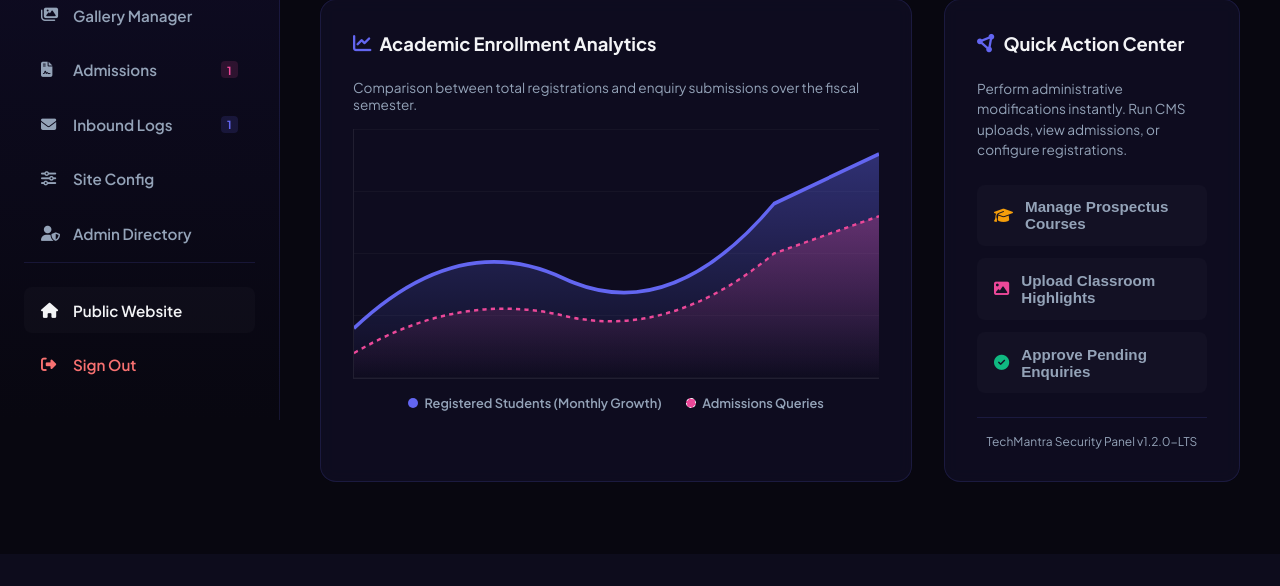
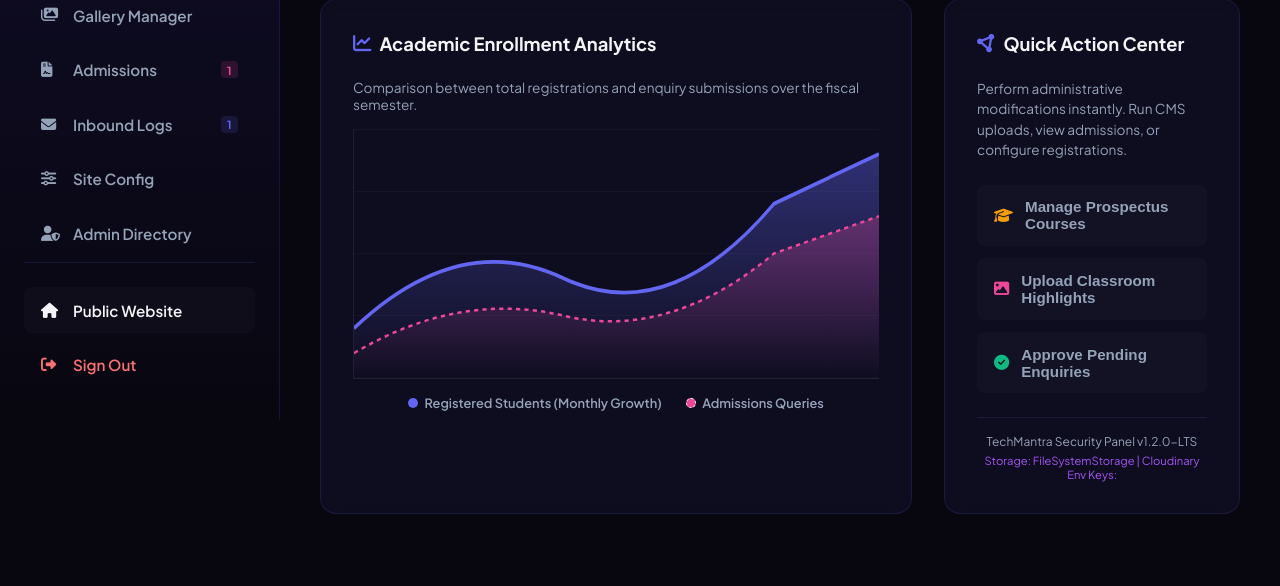
Before and after one commit to Lakisharma/TechMantra, a Django app: page /admin-dashboard/ in a window 1280 px wide. Shown: the part 380-966 px from the top of the page. Before the commit the page ends 862 px from the top, so only its background shows below. Run offline with Django 5.2, Linux system fonts and the light colour scheme; a user stored in the database is signed in; data comes from the database, SQL or seed files in the repository; tables that the repository leaves empty hold one stand-in row (values such as "Sample post").

Commit message:
Add debug footer to admin dashboard to inspect storage configuration on Vercel

```diff
--- a/myapp/templates/admin_dashboard.html
+++ b/myapp/templates/admin_dashboard.html
@@ -1206,6 +1206,9 @@
 
               <div style="border-top: 1px solid var(--border-color); padding-top: 1rem; margin-top: 1.5rem; text-align: center;">
                 <p style="font-size: 0.75rem; color: var(--text-muted);">TechMantra Security Panel v1.2.0-LTS</p>
+                <p style="font-size: 0.7rem; color: #a855f7; margin-top: 0.25rem;">
+                  Storage: {{ debug_info.storage_class }} | Cloudinary Env Keys: {{ debug_info.cloudinary_keys|join:", " }}
+                </p>
               </div>
             </div>
           </div>
--- a/myapp/views.py
+++ b/myapp/views.py
@@ -391,6 +391,16 @@ def admin_dashboard_view(request):
     for admin in admins:
         AdminProfile.objects.get_or_create(user=admin)
 
+    # Debug environment variables & storage backend
+    import os
+    from django.core.files.storage import default_storage
+    cloudinary_keys = [k for k in os.environ.keys() if 'CLOUDINARY' in k.upper()]
+    storage_class = default_storage.__class__.__name__
+    debug_info = {
+        "cloudinary_keys": cloudinary_keys,
+        "storage_class": storage_class,
+    }
+
     # Count stats
     total_students = students.exclude(user__is_staff=True).count()
     pending_admissions = admissions.count()
@@ -406,6 +416,7 @@ def admin_dashboard_view(request):
         "courses": courses_list,
         "gallery_images": images_list,
         "admins": admins,
+        "debug_info": debug_info,
         "stats": {
             "total_students": total_students,
             "pending_admissions": pending_admissions,
```
